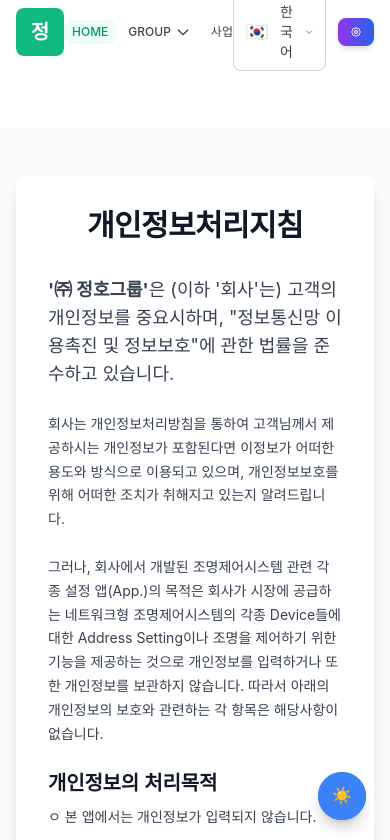
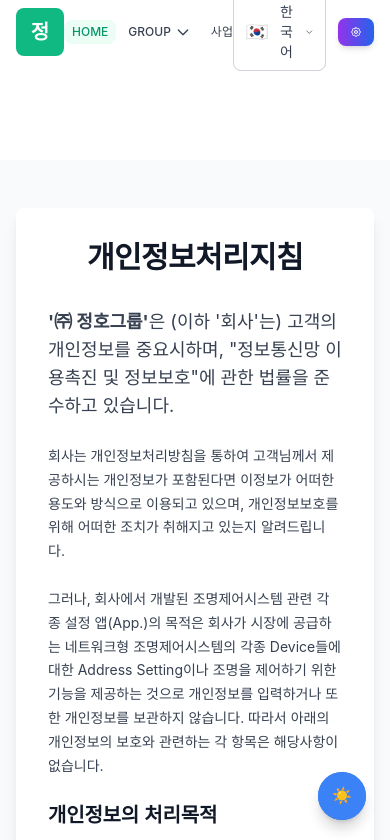
Before and after one commit to ChanghoPark5911/jungho-corp-website-clean, a React (Create React App) app: page /privacy in a window 390 px wide. Shown: the top 840 px of the page. Built offline with nearby package versions, Linux system fonts and the light colour scheme.

Commit message:
fix: Layout padding을 pt-20으로 증가하여 모바일 상단 잘림 해결

```diff
--- a/src/components/Header.js
+++ b/src/components/Header.js
@@ -80,7 +80,10 @@
 
   // 드롭다운 토글
   const toggleDropdown = (key) => {
-    setActiveDropdown(activeDropdown === key ? null : key);
+    console.log('toggleDropdown 호출:', key, '현재 activeDropdown:', activeDropdown);
+    const newValue = activeDropdown === key ? null : key;
+    console.log('새로운 activeDropdown 값:', newValue);
+    setActiveDropdown(newValue);
   };
 
   // GROUP 메뉴 아이템 클릭 핸들러
--- a/src/components/Layout.js
+++ b/src/components/Layout.js
@@ -23,7 +23,7 @@
   return (
     <div className="min-h-screen flex flex-col bg-white dark:bg-gray-900 transition-colors duration-300">
       <Header imageData={imageData} />
-      <main className="flex-grow pt-16">
+      <main className="flex-grow pt-20">
         {children}
       </main>
       <Footer />
```
